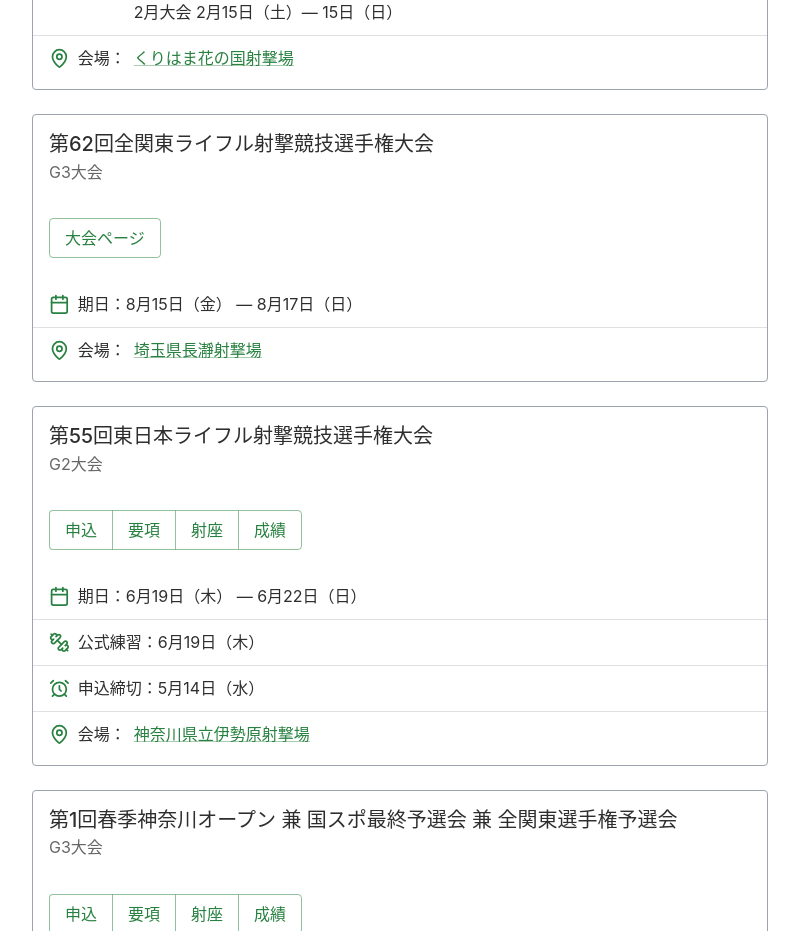
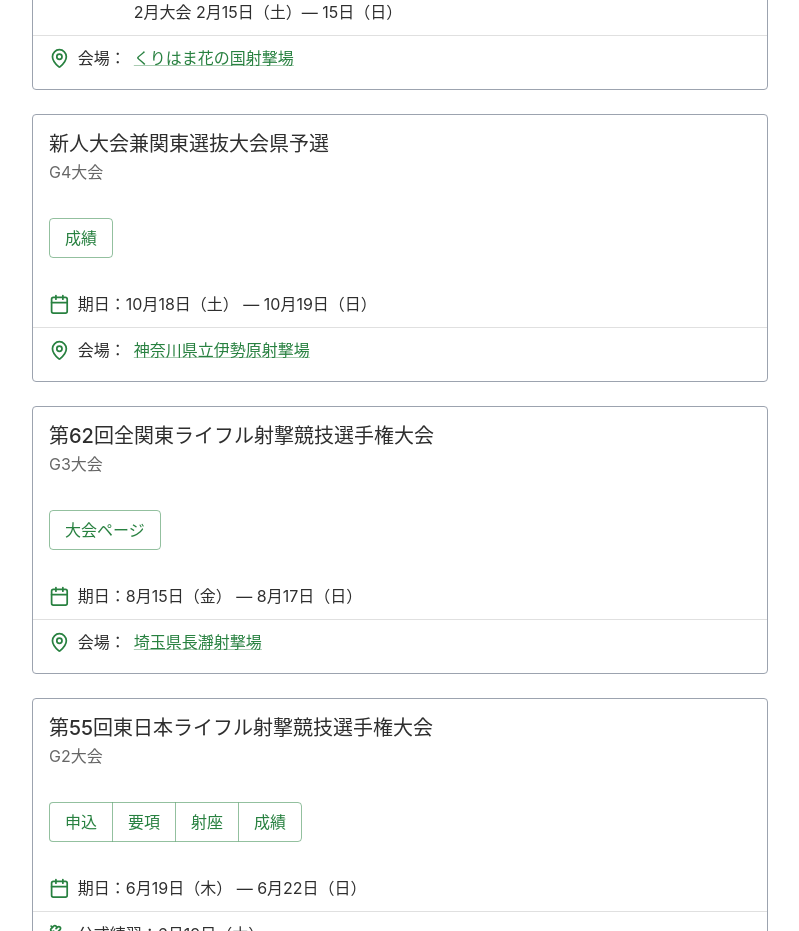
Before and after one commit to KanagawaRifle/kanagawa-rifle, a Next.js app in the folder packages/website/: page /competitions in a window 1280 px wide. Shown: the part 1480-2411 px from the top of the page, without its empty margins (240-1039 px from the left). Built offline with nearby package versions, Linux system fonts and the light colour scheme; no server answers; what @mui/material-nextjs would draw is missing.

Commit message:
[website] feat: 新人大会の成績を公開

```diff
--- a/packages/website/src/app/competitions/_databases/year2025.tsx
+++ b/packages/website/src/app/competitions/_databases/year2025.tsx
@@ -64,6 +64,16 @@ export const year2025: Event[] = [
       </>
     ),
     venue: { name: 'くりはま花の国射撃場', href: 'https://yokosukarifle.web.fc2.com/shooting-range/' },
+  },
+
+  {
+    name: '新人大会兼関東選抜大会県予選',
+    grade: 'G4',
+    actions: [
+      { name: '成績', href: paths.cdn.getHref('/competitions/2025/2025-10-18-rookie-competition-results.pdf') },
+    ],
+    date: { from: new Date('2025/10/18'), to: new Date('2025/10/19') },
+    venue: { name: '神奈川県立伊勢原射撃場', href: 'https://www.isehara-shooting.jp' },
   },
 
   {
--- /dev/null
+++ b/packages/website/src/contents/news/2025-10-23-01.md
@@ -0,0 +1,10 @@
+---
+title: '「新人大会兼関東選抜大会県予選」の成績を公開'
+published: '2025-10-23'
+excerpt: '大会の成績をアップロードいたしました。'
+tags: ['大会', '高体連']
+---
+
+「新人大会兼関東選抜大会県予選」の成績を公開いたしました。
+
+[成績（PDF）](https://static.kanagawa-rifle.org/website/competitions/2025/2025-10-18-rookie-competition-results.pdf)
```
Also changed, not shown: 1 other file (tests, documents, lock files or other folders).
